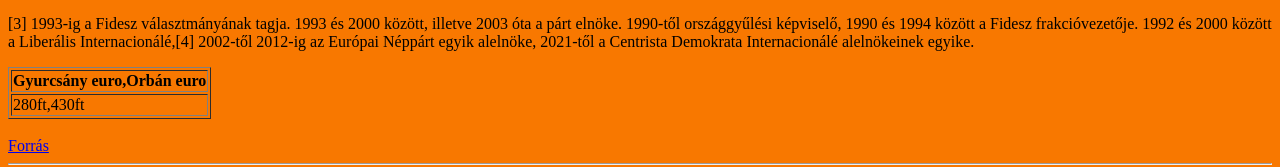
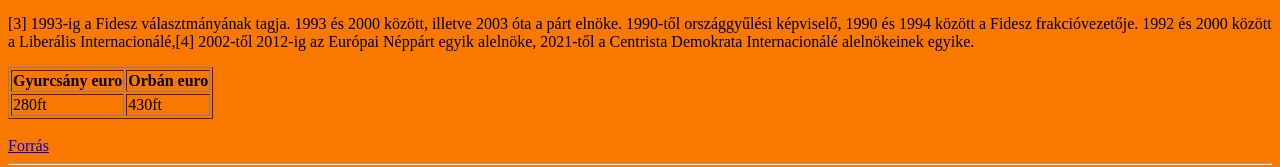
Before and after one commit to Kaszaricsi2006/html, a plain HTML site: page index.html in a window 1280 px wide. Shown: the part 169-336 px from the top of the page. Drawn offline with Linux system fonts and the light colour scheme.

Commit message:
Update index.html

```diff
--- a/index.html
+++ b/index.html
@@ -19,10 +19,12 @@
 <p>[3] 1993-ig a Fidesz választmányának tagja. 1993 és 2000 között, illetve 2003 óta a párt elnöke. 1990-től országgyűlési képviselő, 1990 és 1994 között a Fidesz frakcióvezetője. 1992 és 2000 között a Liberális Internacionálé,[4] 2002-től 2012-ig az Európai Néppárt egyik alelnöke, 2021-től a Centrista Demokrata Internacionálé alelnökeinek egyike.</p>
 <table border="1">
 <tr>
-    <th>Gyurcsány euro,Orbán euro</th>
+    <th>Gyurcsány euro</th>
+    <th>Orbán euro</th>
 </tr>
 <tr>
-<td>280ft,430ft</td>
+<td>280ft</td>
+<td>430ft</td>
 </tr>
 </table>
 <br>
```
